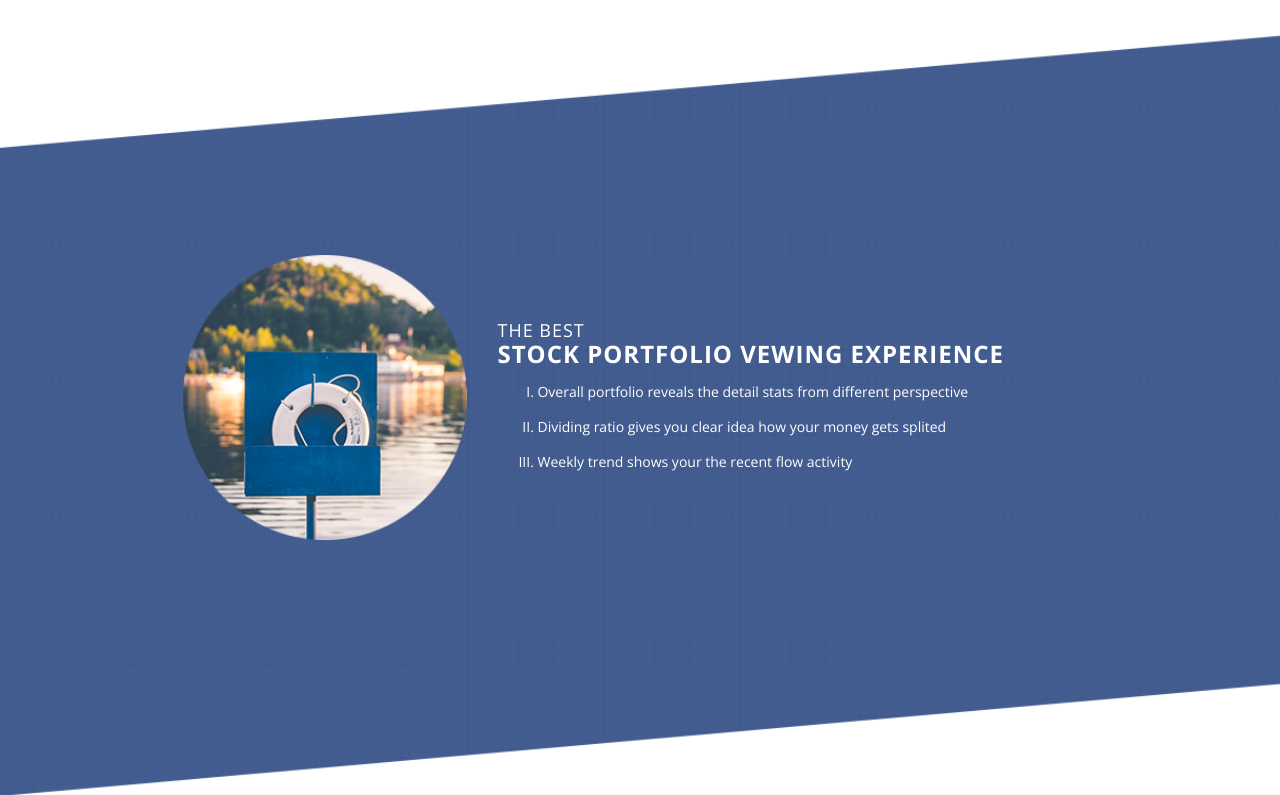
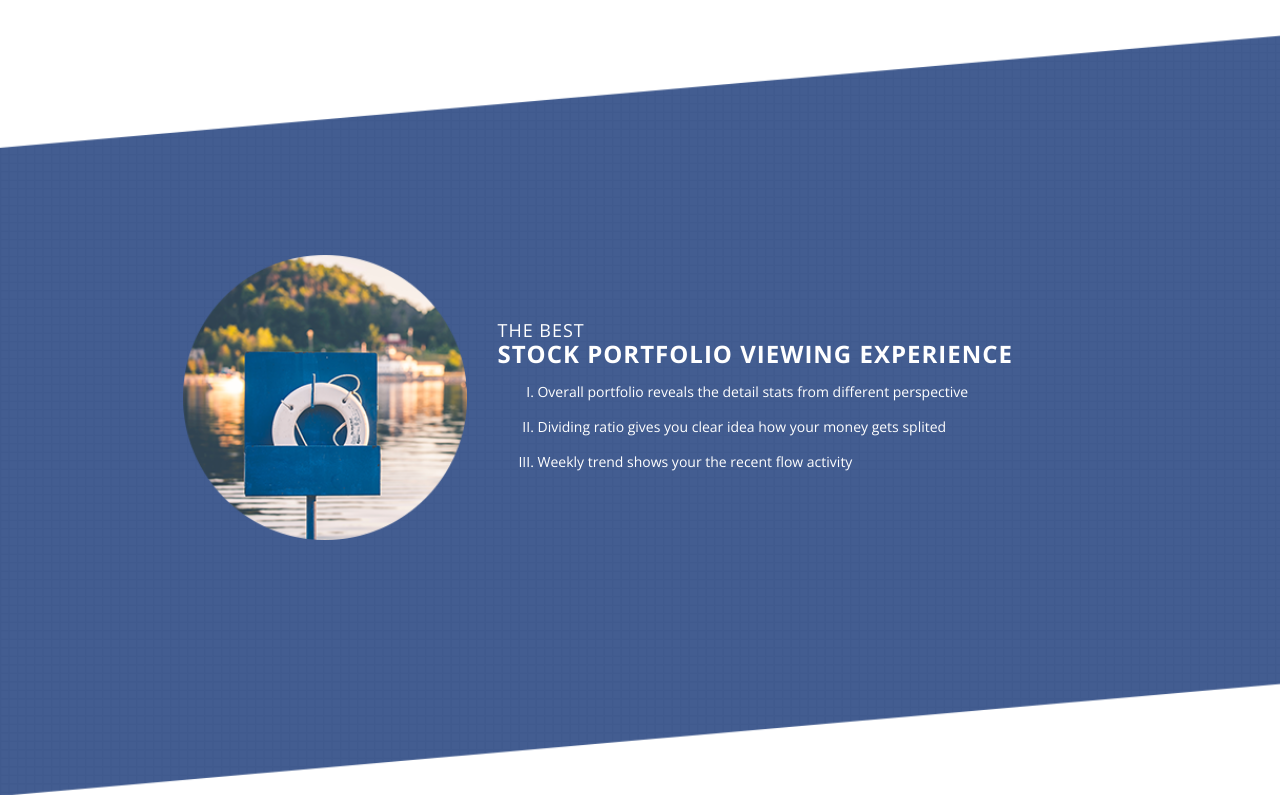
Before and after one commit to JoshShuyang/stock_suggestion, a Flask app: page /invest in a window 1280 px wide. Shown: the part 1239-2034 px from the top of the page. Run offline with Flask 2, Linux system fonts and the light colour scheme; some libraries are stand-ins or nearby versions.

Commit message:
minor text fix

```diff
--- a/app/templates/index.html
+++ b/app/templates/index.html
@@ -115,7 +115,7 @@
                   <img src="../static/img/left-image.png" alt="">
                 </div>
                 <div class="right-text col-md-8">
-                  <h4><em>the best</em><br>stock portfolio vewing experience</h4>
+                  <h4><em>the best</em><br>stock portfolio viewing experience</h4>
                   <p></p>
                     <ol type="I">
                         <li>Overall portfolio reveals the detail stats from different perspective</li>
```
